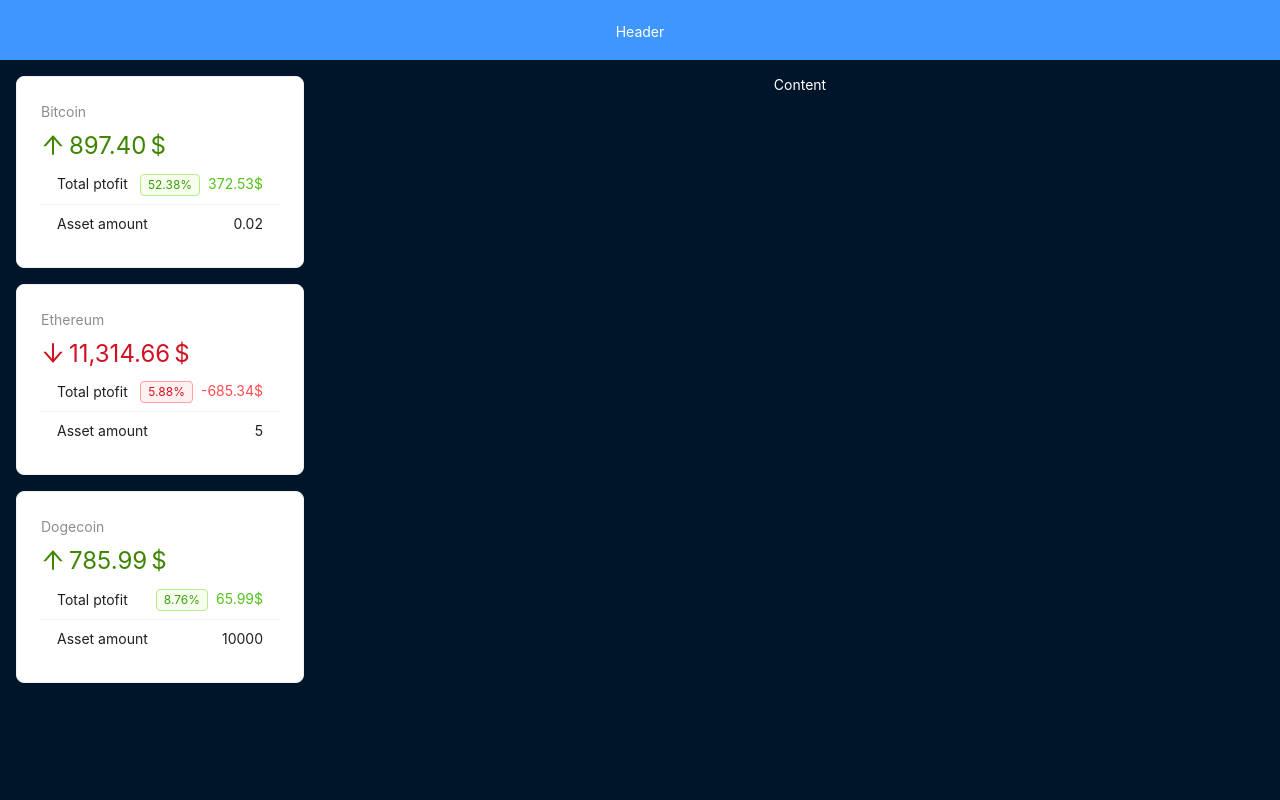
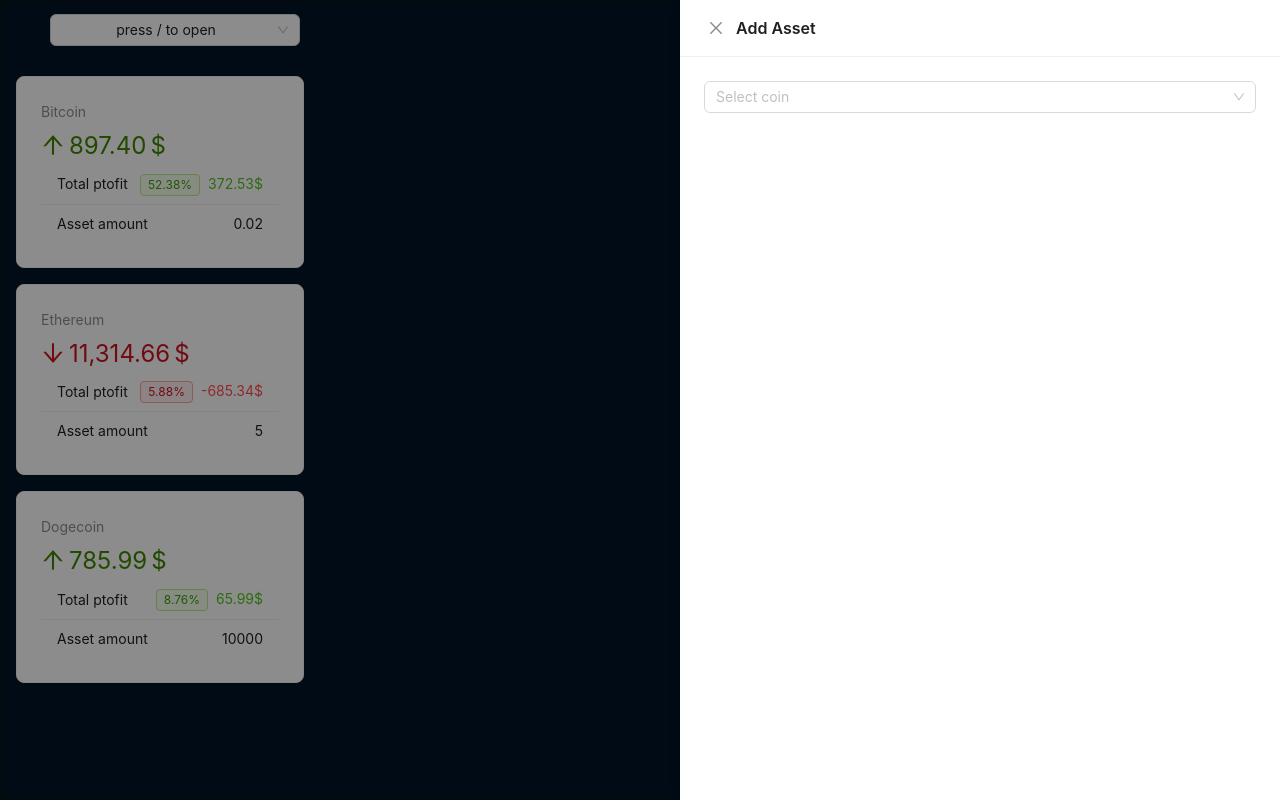
Before and after one commit to Dzhaman-Nazarii/react-crypto-app, a React (Vite) app: page / in a window 1280 px wide. Built offline with nearby package versions, Linux system fonts and the light colour scheme.

Commit message:
add useCrypto, Layout, Header, CoinInfoModal and AddAssetForm

```diff
--- a/src/App.jsx
+++ b/src/App.jsx
@@ -1,16 +1,10 @@
-import { Layout } from 'antd';
-import Header from './components/layout/Header';
-import Sider from './components/layout/Sider';
-import Content from './components/layout/Content';
+import Layout from "./components/layout/Layout";
+import { CryptoContextProvider } from "./context/cryptoContext";
 
 export default function App() {
 	return (
-	<Layout>
-      <Header/>
-      <Layout>
-        <Sider/>
-        <Content/>
-      </Layout>
-    </Layout>
+		<CryptoContextProvider>
+			<Layout />
+		</CryptoContextProvider>
 	);
 }
--- /dev/null
+++ b/src/components/AddAssetForm.jsx
@@ -0,0 +1,51 @@
+import { Select, Space, Typography, Flex, Divider } from "antd";
+import { useState } from "react";
+import { useCrypto } from "../context/cryptoContext";
+
+export default function AddAssetForm() {
+	const { crypto } = useCrypto();
+	const [coin, setCoin] = useState(null);
+
+	if (!coin) {
+		return (
+			<Select
+				style={{ width: "100%" }}
+				onSelect={(v) => setCoin(crypto.find((c) => c.id === v))}
+				placeholder="Select coin"
+				options={crypto.map((coin) => ({
+					label: coin.name,
+					value: coin.id,
+					icon: coin.icon,
+				}))}
+				optionRender={(option) => (
+					<Space>
+						<img
+							src={option.data.icon}
+							alt={option.data.label}
+							width="20px"
+						/>
+						{option.data.label}
+					</Space>
+				)}
+			/>
+		);
+	}
+
+	return (
+		<form>
+			<Flex align="center">
+				<img
+					src={coin.icon}
+					alt={coin.name}
+					style={{ width: "40px", marginRight: 10 }}
+				/>
+				<Typography.Title
+					level={2}
+					style={{ margin: 0 }}>
+					{coin.name}
+				</Typography.Title>
+			</Flex>
+			<Divider/>
+		</form>
+	);
+}
--- /dev/null
+++ b/src/components/CoinInfoModal.jsx
@@ -0,0 +1,41 @@
+import { Divider, Flex, Tag, Typography } from "antd";
+
+export default function CoinInfoModal({ coin }) {
+	return (
+		<>
+			<Flex align="center">
+				<img
+					src={coin.icon}
+					alt={coin.name}
+					style={{ width: "40px", marginRight: 10 }}
+				/>
+				<Typography.Title
+					level={2}
+					style={{ margin: 0 }}>
+					({coin.symbol}) {coin.name}
+				</Typography.Title>
+			</Flex>
+			<Divider/>
+			<Typography.Paragraph>
+				<Typography.Text strong>1 hour: </Typography.Text>
+				<Tag color={coin.priceChange1h > 0 ? 'green' : 'red'}>{coin.priceChange1h}%</Tag>
+				<Typography.Text strong>1 day: </Typography.Text>
+				<Tag color={coin.priceChange1d > 0 ? 'green' : 'red'}>{coin.priceChange1d}%</Tag>
+				<Typography.Text strong>1 week: </Typography.Text>
+				<Tag color={coin.priceChange1w > 0 ? 'green' : 'red'}>{coin.priceChange1w}%</Tag>
+			</Typography.Paragraph>
+			<Typography.Paragraph>
+				<Typography.Text strong>Price: </Typography.Text>
+				{coin.price.toFixed(2)}$
+			</Typography.Paragraph>
+			<Typography.Paragraph>
+				<Typography.Text strong>Price BTC: </Typography.Text>
+				{coin.priceBtc.toFixed(2)}
+			</Typography.Paragraph>
+			<Typography.Paragraph>
+				<Typography.Text strong>Market Cap: </Typography.Text>
+				{coin.marketCap.toFixed(2)}$
+			</Typography.Paragraph>
+		</>
+	);
+}
--- a/src/components/layout/Content.jsx
+++ b/src/components/layout/Content.jsx
@@ -1,4 +1,4 @@
-import { Layout } from "antd";
+import { Layout as LayoutANTD } from "antd";
 
 const contentStyle = {
 	textAlign: 'center',
@@ -10,6 +10,6 @@
 
 export default function Content() {
 	return (
-		<Layout.Content style={contentStyle}>Content</Layout.Content>
+		<LayoutANTD.Content style={contentStyle}>Content</LayoutANTD.Content>
 	)
 }
--- a/src/components/layout/Header.jsx
+++ b/src/components/layout/Header.jsx
@@ -1,14 +1,93 @@
-import { Layout } from "antd";
+import { useEffect, useState } from "react";
+import {
+	Layout as LayoutANTD,
+	Select,
+	Space,
+	Button,
+	Modal,
+	Drawer,
+} from "antd";
+import { useCrypto } from "../../context/cryptoContext";
+import CoinInfoModal from "../CoinInfoModal";
+import AddAssetForm from "../AddAssetForm";
 
 const headerStyle = {
+	width: "100%",
 	textAlign: "center",
-	color: "#fff",
 	height: 60,
-	paddingInline: 48,
-	lineHeight: "64px",
-	backgroundColor: "#4096ff",
+	paffing: "1rem",
+	display: "flex",
+	justifyContent: "space-between",
+	alignItems: "center",
 };
 
 export default function Header() {
-	return <Layout.Header style={headerStyle}>Header</Layout.Header>;
+	const [select, setSelect] = useState(false);
+	const [modal, setModal] = useState(false);
+	const [coin, setCoin] = useState(null);
+	const [drawer, setDrawer] = useState(true);
+	const { crypto } = useCrypto();
+
+	useEffect(() => {
+		const keyPress = (evt) => {
+			if (evt.key === "/") {
+				setSelect((prev) => !prev);
+			}
+		};
+		document.addEventListener("keypress", keyPress);
+		return () => document.removeEventListener("keypress", keyPress);
+	}, []);
+
+	const handleSelect = (value) => {
+		setModal(true);
+		setCoin(crypto.find((c) => c.id === value));
+	};
+
+	return (
+		<LayoutANTD.Header style={headerStyle}>
+			<Select
+				style={{
+					width: "250px",
+				}}
+				open={select}
+				onSelect={handleSelect}
+				onClick={() => setSelect((prev) => !prev)}
+				value="press / to open"
+				options={crypto.map((coin) => ({
+					label: coin.name,
+					value: coin.id,
+					icon: coin.icon,
+				}))}
+				optionRender={(option) => (
+					<Space>
+						<img
+							src={option.data.icon}
+							alt={option.data.label}
+							width="20px"
+						/>
+						{option.data.label}
+					</Space>
+				)}
+			/>
+			<Button
+				type="primary"
+				onClick={() => setDrawer(true)}>
+				Add Asset
+			</Button>
+			<Modal
+				open={modal}
+				onCancel={() => setModal(false)}
+				footer={null}>
+				<CoinInfoModal coin={coin} />
+			</Modal>
+			<Drawer
+				width="600px"
+				title="Add Asset"
+				onClose={() => setDrawer(false)}
+				open={drawer}
+				destroyOnClose>
+				<AddAssetForm/>
+			</Drawer>
+		</LayoutANTD.Header>
+	);
 }
--- /dev/null
+++ b/src/components/layout/Layout.jsx
@@ -0,0 +1,23 @@
+import { Layout as LayoutANTD, Spin } from "antd";
+import Header from "./Header";
+import Sider from "./Sider";
+import Content from "./Content";
+import { useCrypto } from "../../context/cryptoContext";
+
+export default function Layout() {
+
+	const {loading} = useCrypto();
+	if (loading) {
+		return <Spin fullscreen />;
+	}
+
+	return (
+		<LayoutANTD>
+			<Header />
+			<LayoutANTD>
+				<Sider />
+				<Content />
+			</LayoutANTD>
+		</LayoutANTD>
+	);
+}
--- a/src/components/layout/Sider.jsx
+++ b/src/components/layout/Sider.jsx
@@ -1,57 +1,18 @@
-import { useEffect, useState } from "react";
-import { Layout, Card, Statistic, List, Typography, Spin, Tag } from "antd";
+import { Layout as LayoutANTD, Card, Statistic, List, Typography, Tag } from "antd";
 import { ArrowDownOutlined, ArrowUpOutlined } from "@ant-design/icons";
-import { fetchCrypto, fetchAssets } from "../../api";
-import { percentDifference, capitalize } from "../../utils";
+import { capitalize } from "../../utils";
+import { useCrypto } from "../../context/cryptoContext";
 
 const siderStyle = {
 	padding: "1rem",
 };
 
-const data = [
-	"Racing car sprays burning fuel into crowd.",
-	"Japanese princess to wed commoner.",
-	"Australian walks 100km after outback crash.",
-	"Man charged over missing wedding girl.",
-	"Los Angeles battles huge wildfires.",
-];
+export default function Sider() {
 
-export default function Sider() {
-	const [loading, setLoading] = useState(false);
-	const [crypto, setCrypto] = useState([]);
-	const [assets, setAssets] = useState([]);
-
-	useEffect(() => {
-		async function preload() {
-			setLoading(true);
-			const { result } = await fetchCrypto();
-			const assets = await fetchAssets();
-			setAssets(
-				assets.map((asset) => {
-					const coin = result.find((c) => c.id === asset.id);
-					return {
-						grow: asset.price < coin.price,
-						growPercent: percentDifference(asset.price, coin.price),
-						totalAmount: asset.amount * coin.price,
-						totalProfit:
-							asset.amount * coin.price -
-							asset.amount * asset.price,
-						...asset,
-					};
-				})
-			);
-			setCrypto(result);
-			setLoading(false);
-		}
-		preload();
-	}, []);
-
-	if (loading) {
-		return <Spin fullscreen />;
-	}
+	const {assets} = useCrypto();
 
 	return (
-		<Layout.Sider
+		<LayoutANTD.Sider
 			width="25%"
 			style={siderStyle}>
 			{assets.map((asset) => (
@@ -86,8 +47,7 @@
 								title: "Asset amount",
 								value: asset.amount,
 								isPlain: true,
-							},
-							// { title: "Difference", value: asset.growPercent },
+							}
 						]}
 						renderItem={(item) => (
 							<List.Item>
@@ -111,18 +71,6 @@
 					/>
 				</Card>
 			))}
-			{/* <Card>
-				<Statistic
-					title="Idle"
-					value={9.3}
-					precision={2}
-					valueStyle={{
-						color: "#cf1322",
-					}}
-					prefix={<ArrowDownOutlined />}
-					suffix="%"
-				/>
-			</Card> */}
-		</Layout.Sider>
+		</LayoutANTD.Sider>
 	);
 }
--- /dev/null
+++ b/src/context/cryptoContext.jsx
@@ -0,0 +1,48 @@
+import { createContext, useContext, useEffect, useState } from "react";
+import { fetchAssets, fetchCrypto } from '../api';
+import { percentDifference } from '../utils';
+
+const CryptoContext = createContext({
+	assets: [],
+	crypto: [],
+	loading: false
+})
+
+export function CryptoContextProvider({children}) {
+	const [loading, setLoading] = useState(false);
+	const [crypto, setCrypto] = useState([]);
+	const [assets, setAssets] = useState([]);
+
+	useEffect(() => {
+		async function preload() {
+			setLoading(true);
+			const { result } = await fetchCrypto();
+			const assets = await fetchAssets();
+			setAssets(
+				assets.map((asset) => {
+					const coin = result.find((c) => c.id === asset.id);
+					return {
+						grow: asset.price < coin.price,
+						growPercent: percentDifference(asset.price, coin.price),
+						totalAmount: asset.amount * coin.price,
+						totalProfit:
+							asset.amount * coin.price -
+							asset.amount * asset.price,
+						...asset,
+					};
+				})
+			);
+			setCrypto(result);
+			setLoading(false);
+		}
+		preload();
+	}, []);
+
+	return (<CryptoContext.Provider value={{loading, crypto, assets}}>
+		{children}
+	</CryptoContext.Provider>)
+}
+
+export function useCrypto() {
+	return useContext(CryptoContext)
+}
```
